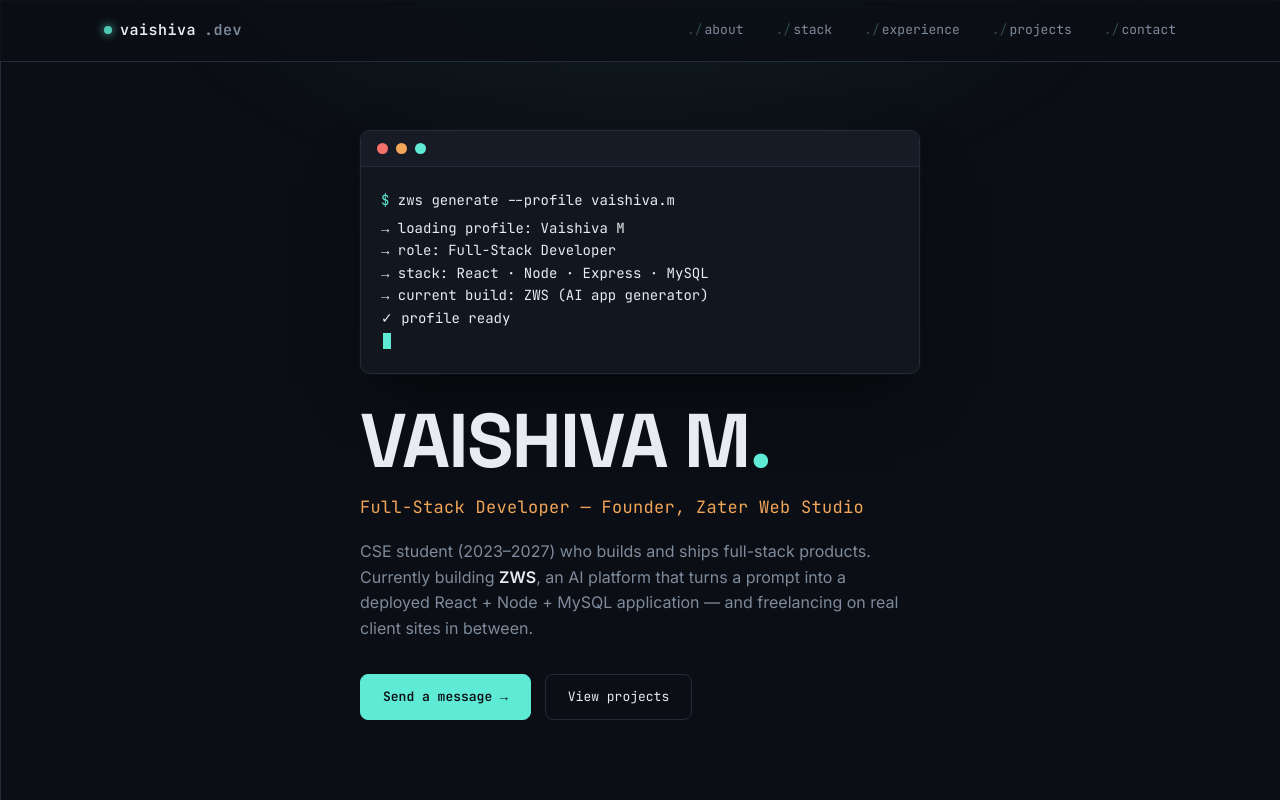
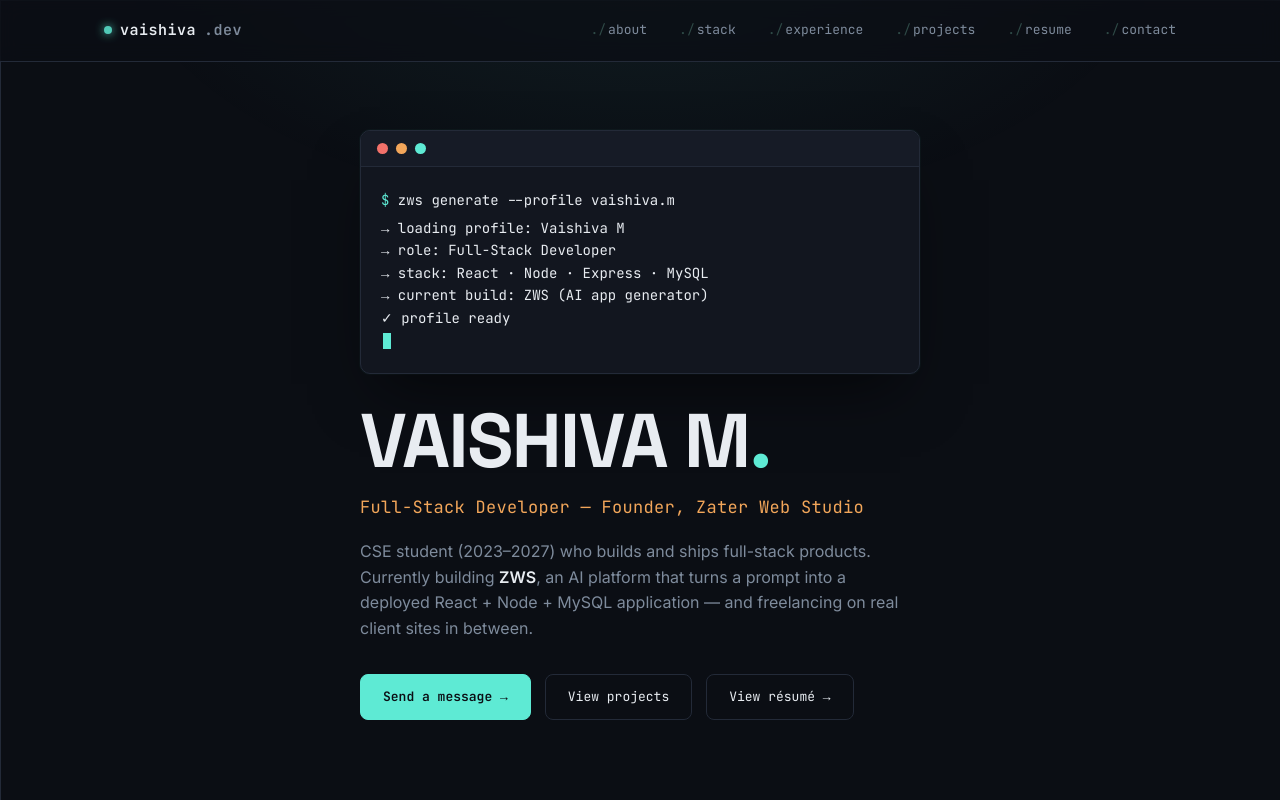
Before and after one commit to vaishiva/Vaishiva-Protfolio, a plain HTML site: page index.html in a window 1280 px wide. Shown: the top 800 px of the page. Drawn offline with Linux system fonts and the light colour scheme.

Commit message:
Update index.html

```diff
--- a/index.html
+++ b/index.html
@@ -7,6 +7,9 @@
 <meta name="description" content="Vaishiva M — Full-Stack Developer & Founder of Zater Web Studio, an AI-powered full-stack app generation platform.">
 <link rel="preconnect" href="https://fonts.googleapis.com">
 <link rel="preconnect" href="https://fonts.gstatic.com" crossorigin>
+<!-- Browser tab icon — replace profile.jpg in your repo root with your own photo -->
+<link rel="icon" type="image/jpeg" href="WhatsApp Image 2026-08-22 at 11.48.53.jpeg">
+<link rel="apple-touch-icon" href="WhatsApp Image 2026-08-22 at 11.48.53.jpeg">
 <link href="https://fonts.googleapis.com/css2?family=Space+Grotesk:wght@400;500;600;700&family=JetBrains+Mono:wght@400;500;600&family=Inter:wght@400;500;600&display=swap" rel="stylesheet">
 <style>
   :root{
@@ -318,6 +321,7 @@
       <a href="#stack">stack</a>
       <a href="#experience">experience</a>
       <a href="#projects">projects</a>
+      <a href="Updated Vaishiva Resume (2).pdf" target="_blank" rel="noopener">resume</a>
       <a href="#contact">contact</a>
     </div>
     <button class="burger" id="burger" aria-label="Toggle menu"><span></span><span></span><span></span></button>
@@ -345,6 +349,7 @@
       <div class="hero-cta">
         <a href="#contact" class="btn btn-primary">Send a message →</a>
         <a href="#projects" class="btn btn-ghost">View projects</a>
+        <a href="Updated Vaishiva Resume (2).pdf" target="_blank" rel="noopener" class="btn btn-ghost">View résumé →</a>
       </div>
     </div>
   </div>
```
